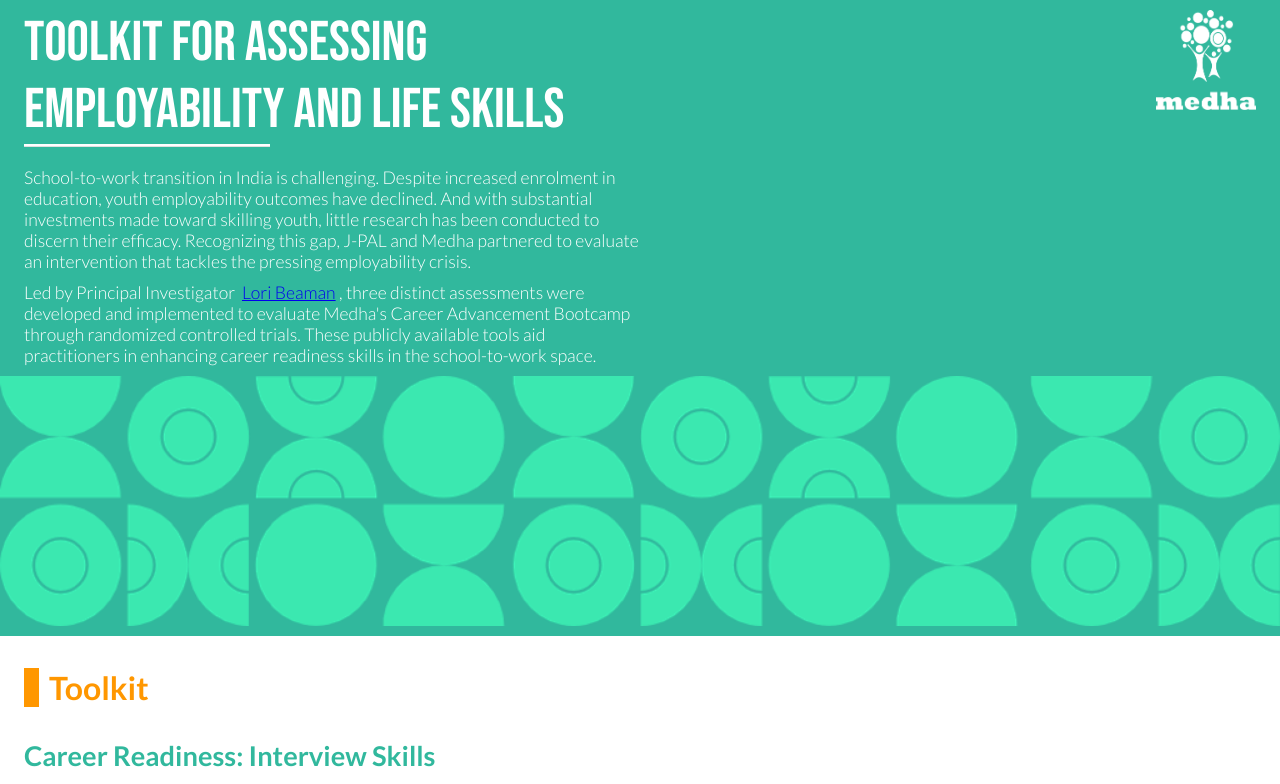
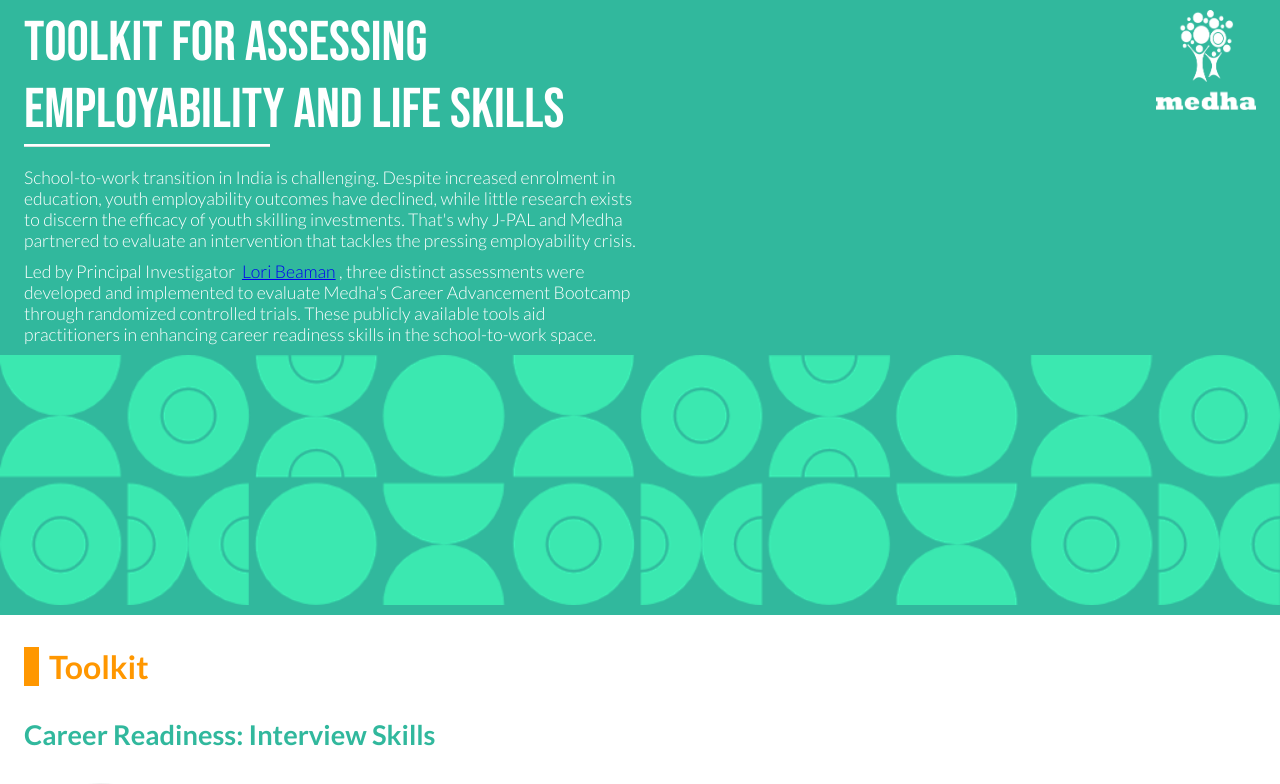
Before and after one commit to gitmedha/rct, a React (Create React App) app: page / in a window 1280 px wide. Shown: the top 784 px of the page. Built offline with nearby package versions, Linux system fonts and the light colour scheme.

Commit message:
changed banner content

```diff
--- a/src/components/LandingPage/LandingPage.js
+++ b/src/components/LandingPage/LandingPage.js
@@ -83,7 +83,9 @@
                                     </Box>
                                     <Box>
                                         <div className="header_body_sec">
-                                            <div style={{marginTop:'10px', marginBottom:'10px'}}>School-to-work transition in India is challenging. Despite increased enrolment in education, youth employability outcomes have declined. And with substantial investments made toward skilling youth, little research has been conducted to discern their efficacy. Recognizing this gap, J-PAL and Medha partnered to evaluate an intervention that tackles the pressing employability crisis.                                            </div>
+                                            <div style={{marginTop:'10px', marginBottom:'10px'}}>
+                                            School-to-work transition in India is challenging. Despite increased enrolment in education, youth employability outcomes have declined, while little research exists to discern the efficacy of youth skilling investments. That's why J-PAL and Medha partnered to evaluate an intervention that tackles the pressing employability crisis.
+                                            </div>
                                             <div style={{marginTop:'10px', marginBottom:'10px'}}>
                                             Led by Principal Investigator &nbsp;<a href='https://faculty.wcas.northwestern.edu/lab823/' target="_blank" rel="noopener noreferrer">Lori Beaman</a>&nbsp;, three distinct assessments were developed and implemented to evaluate Medha's Career Advancement Bootcamp through randomized controlled trials. These publicly available tools aid practitioners in enhancing career readiness skills in the school-to-work space.
                                             </div>
```
